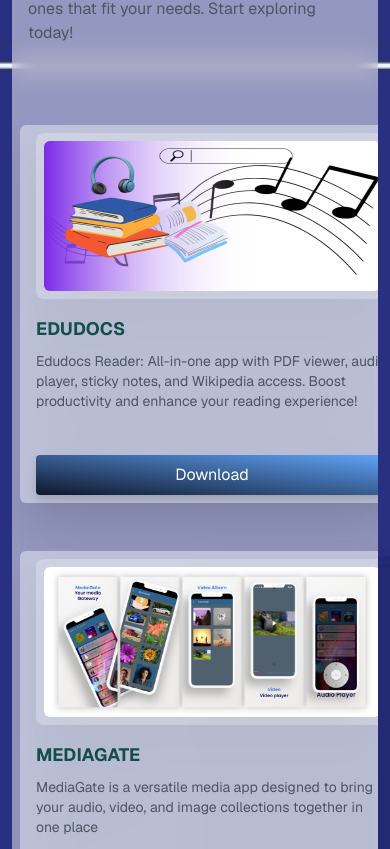
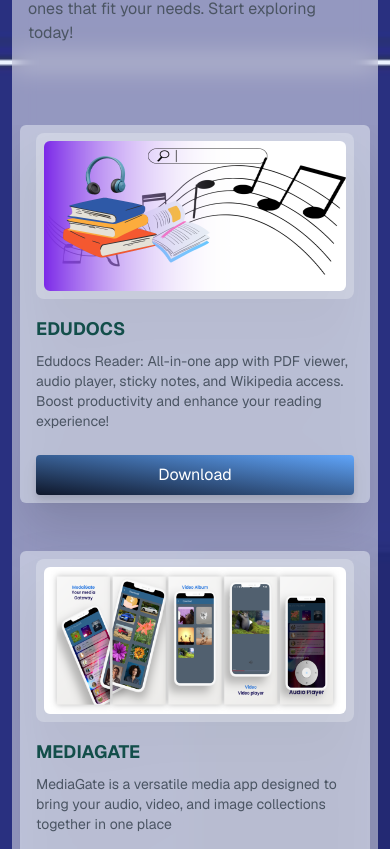
Before and after one commit to LlMrc/app-release, a Next.js app: page / in a window 390 px wide. Shown: the part 3275-4124 px from the top of the page. Built offline with nearby package versions, Linux system fonts and the light colour scheme.

Commit message:
Update Card component styles; adjust minimum width for improved layout on larger screens

```diff
--- a/src/components/Card.tsx
+++ b/src/components/Card.tsx
@@ -16,7 +16,7 @@
             </div>
 
             <div className='flex gap-12 flex-col md:flex-row overflow-x-scroll pb-6 px-2 box-content '>
-                {itemData.map((item) => (<div key={item.id} className='rounded-md px-4 min-w-96 py-2  bg-slate-200  bg-opacity-55 flex flex-col drop-shadow-2xl'>
+                {itemData.map((item) => (<div key={item.id} className='rounded-md px-4 md:min-w-96 py-2  bg-slate-200  bg-opacity-55 flex flex-col drop-shadow-2xl'>
                     <div className='rounded-lg p-2 bg-opacity-30 bg-slate-100'>
                         <Image className='rounded-md max-h-[150px]' src={item.image} alt={item.title} />
 
```
